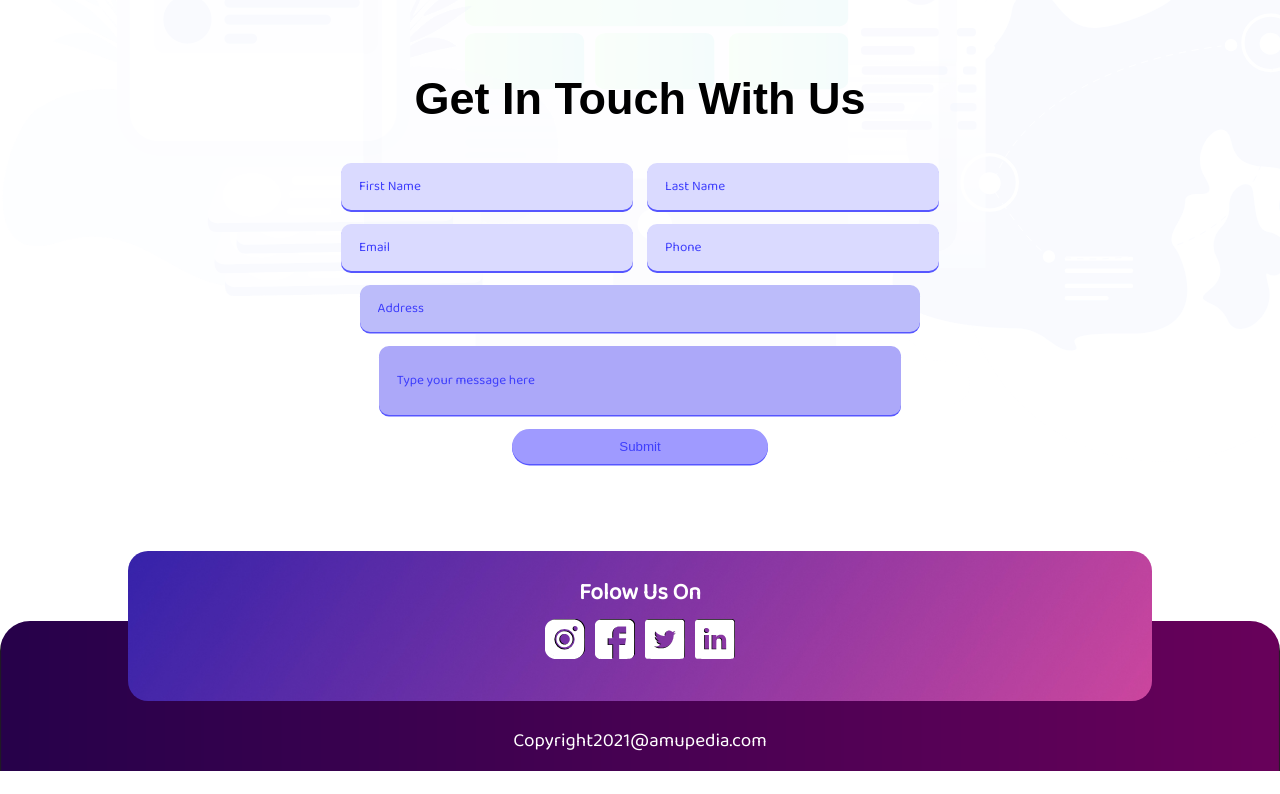
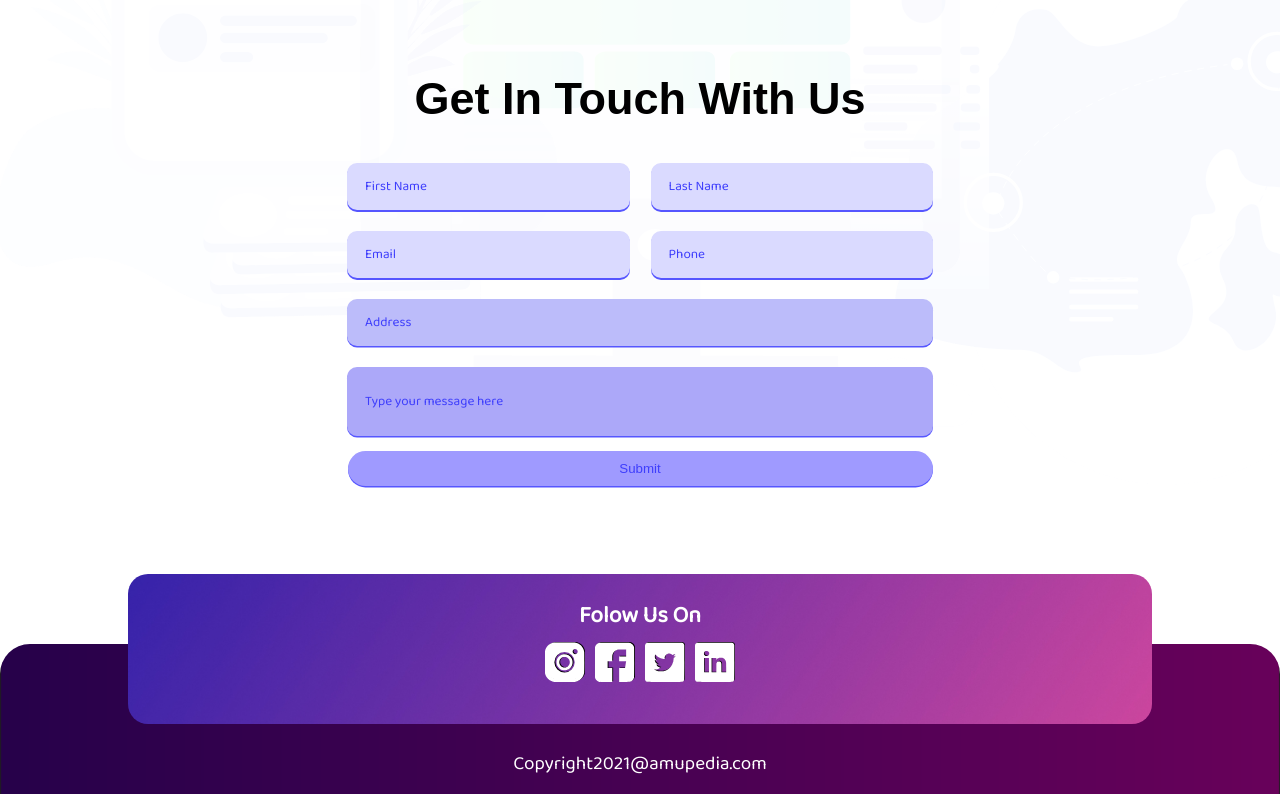
Before and after one commit to haider-malik/Amupedia, a plain HTML site: page Home/home.html in a window 1280 px wide. Shown: the part 2360-3154 px from the top of the page. Before the commit the page ends 3131 px from the top, so only its background shows below. Drawn offline with Linux system fonts and the light colour scheme; a web font is replaced by a local one.

Commit message:
Improved Contact Form

```diff
--- a/Home/home.css
+++ b/Home/home.css
@@ -600,14 +600,14 @@ navigation menu opens in mobile phones */
 
 /* Styling for contact form  */
 .cntfrm{
-    margin-top: 30px;
+    display: grid;
+    grid-template-columns: repeat(auto-fill, minmax(200px,1fr));
+    grid-gap: 7px;
+    width: 80%;
+    max-width: 600px;
+    margin: 30px auto 0px auto;
 }
-.cntfrm div{
-    width: 100%;
-    display: flex;
-    flex-wrap: wrap;
-    justify-content: center;
-}
+
 
 
 .details{
@@ -620,6 +620,7 @@ navigation menu opens in mobile phones */
     border: none;
     border-radius: 10px;
     box-shadow: 0px 2px rgb(86, 86, 255);
+    transition: all 0.4s ease;
 }
 
 ::placeholder{
@@ -643,6 +644,7 @@ input:focus{
     border-radius: 10px;
     flex-basis: 41%;
     box-shadow: 0px 1.4px rgb(86, 86, 255);
+    transition: all 0.4s ease;
 }
 
 .msg{
@@ -655,18 +657,36 @@ input:focus{
     border-radius: 10px;
     flex-basis: 38%;
     box-shadow: 0px 1.4px rgb(86, 86, 255);
+    transition: all 0.4s ease;
 }
 
-.sub{
+@media only screen and (min-width: 516px){
+    .address,.msg{
+        grid-column: 1/ span 2;
+    }
+}
+
+#sub{
+
+    display: block;
+    margin: 8px auto;
+    width: 77%;
+    text-align: center;
+    max-width: 585px;
+
     color: rgb(62, 62, 252);
-    flex-basis: 20%;
     border: none;
     border-radius: 20px;
     padding: 10px 20px;
-    margin: 7px;
+
     background-color: rgb(159, 154, 255);
     box-shadow: 0px 1.4px rgb(86, 86, 255);
     cursor: pointer;
+    transition: all 0.4s ease;
+}
+
+#sub:hover{
+    background-color: rgb(243, 239, 255);
 }
 
 /* Footer Styling  */
--- a/Home/home.html
+++ b/Home/home.html
@@ -166,24 +166,16 @@
 
         <!-- Contact Form  -->
         <h2 class="grabh2">Get In Touch With Us</h2>
-        <form action="" class="cntfrm">
-            <div>
+        <form action="">
+            <div class="cntfrm">
                 <input required type="text" placeholder="First Name" class="details">
                 <input required type="text" placeholder="Last Name" class="details">
-            </div>
-            <div>
                 <input required type="text" placeholder="Email" class="details">
                 <input type="text" placeholder="Phone" class="details">
-            </div>
-            <div>
                 <input required type="text" placeholder="Address" class="address">
-            </div>
-            <div>
                 <input required type="text" placeholder="Type your message here" class="msg">
             </div>
-            <div>
-                <input type="submit" class="sub">
-            </div>
+            <input type="submit" id="sub">
         </form>
     </section>
 
```
